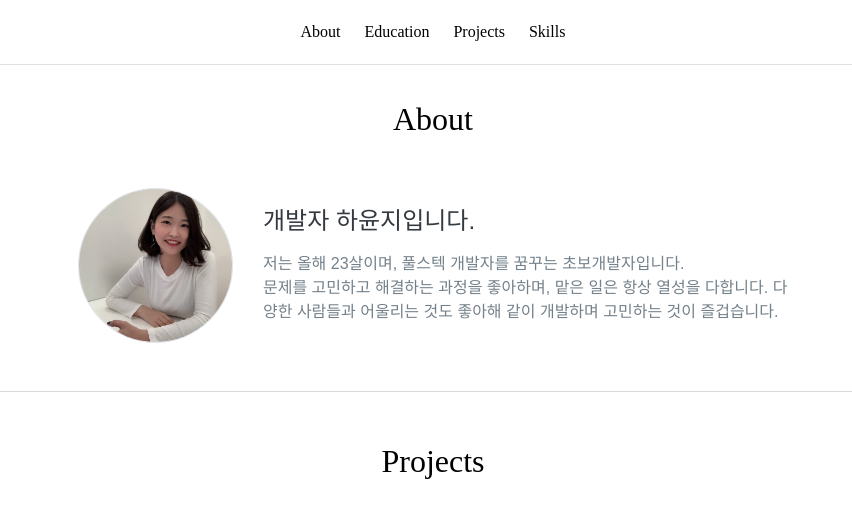
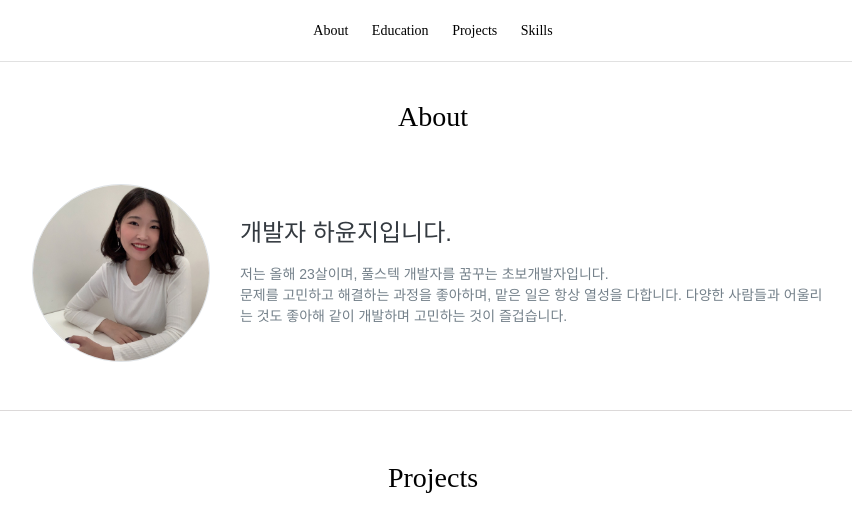
Before and after one commit to ijnooyah/Portfolio, a website: page index.html in a window 1280 px wide. Shown: the top 509 px of the page, without its empty margins (207-1059 px from the left). Drawn offline with nearby package versions, Linux system fonts and the light colour scheme; a web font is replaced by a local one.

Commit message:
css 수정

```diff
--- a/css/styles.css
+++ b/css/styles.css
@@ -35,7 +35,7 @@ a:hover {
 
 body {
 	font-family: 'DungGeunMo', sans-serif;
-	font-size: 16px
+	font-size: 14px
 }
 
 body.active {
--- a/index.html
+++ b/index.html
@@ -50,9 +50,9 @@
     <div id="about" class="d-flex flex-wrap">
         <h2 class="heading mx-auto">About</h2>
 		<div class="row">
-			<div class="col-lg-8 col-md-12 mx-auto">
+			<div class="col-lg-9 col-md-12 mx-auto">
 				<div class="row">
-					<div class="col-lg-3 col-md-4 col-sm-9 mx-auto pb-5">
+					<div class="col-lg-3 col-md-4 col-9 mx-auto pb-5">
 						<div class="">
 							<img src="images/profile.jpg" style="max-width:100%; height:auto;" class="rounded-circle border">
 						</div>
```
